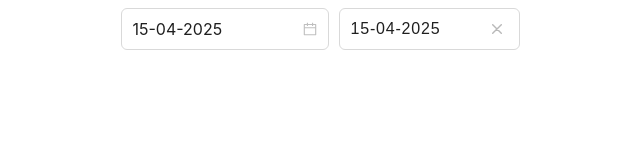
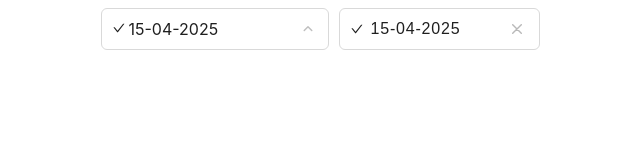
Before and after one commit to gabboyajyan/xUIDesign, a Next.js app: page / in a window 1280 px wide. Shown: the top 160 px of the page, without its empty margins (320-960 px from the left). Built offline with nearby package versions, Linux system fonts and the light colour scheme.

Commit message:
Added new props: defaultValue, inputReadOnly, prefix, suffix on datepicker.

```diff
--- a/src/app/page.tsx
+++ b/src/app/page.tsx
@@ -18,6 +18,7 @@ import {
 // import Upload from "@/xUiDesign/components/Upload"
 import DatePicker from "@/xUiDesign/components/DatePicker"
 import dayjs from "dayjs";
+import { ArrowIcon, CheckIcon } from "@/xUiDesign/components/icons";
 
 export default function Home() {
     // const form = useForm();
@@ -199,14 +200,27 @@ export default function Home() {
                 value={dayjs(new Date())}
                 disabledDate={disabledDate}
                 placement="topLeft"
+                allowClear
+                defaultOpen={false}
+                prefix={<CheckIcon />}
+                inputReadOnly
+                defaultValue={dayjs(new Date('11-11-3000'))}
+                suffixIcon={<ArrowIcon isOpen />}
             />
+
             <DatePicker
                 placeholder="Select Date Date Date"
                 format={'DD-MM-YYYY'}
                 size="large"
-                value={dayjs(new Date())}
+                value={new Date()}
                 disabledDate={disabledDate}
                 placement="topLeft"
+                allowClear
+                defaultOpen={false}
+                inputReadOnly
+                defaultValue={new Date('11-11-3000')}
+                prefix={<CheckIcon />}
+                suffixIcon={<ArrowIcon isOpen />}
             />
         </div>
     )
--- a/src/xUiDesign/components/DatePicker/index.tsx
+++ b/src/xUiDesign/components/DatePicker/index.tsx
@@ -30,26 +30,29 @@ const DatePicker = ({
   format = 'YYYY-MM-DD',
   getPopupContainer,
   showToday = false,
-  allowClear = true,
+  allowClear = false,
   disabledDate,
   suffixIcon,
-  picker = 'date'
+  picker = 'date',
+  prefix,
+  defaultOpen = false,
+  inputReadOnly = false
 }: TDatePickerProps) => {
   const containerRef = useRef<HTMLDivElement>(null);
+  const initialDate = value || defaultValue;
   const popupContainerRef = useRef<HTMLElement | null>(null);
-  const initialDate = new Date(value || defaultValue || null);
   const [placementPossition, setPlacementPossition] = useState<CSSProperties>(
     {}
   );
 
-  const DateNow = new Date(initialDate);
+  const DateNow = new Date();
 
-  const [selectedDate, setSelectedDate] = useState<Date | null>(initialDate);
+  const [selectedDate, setSelectedDate] = useState<Date | undefined>(initialDate);
   const [selectedDatePlaceholder, setSelectedDatePlaceholder] = useState<
     string | undefined
-  >(formatDate(DateNow));
+  >(initialDate ? formatDate(initialDate) : undefined);
 
-  const [isOpen, setIsOpen] = useState(false);
+  const [isOpen, setIsOpen] = useState(defaultOpen);
   const [currentYear, setCurrentYear] = useState(
     initialDate ? new Date(initialDate).getFullYear() : DateNow.getFullYear()
   );
@@ -157,7 +160,7 @@ const DatePicker = ({
   };
 
   const clearSelection = () => {
-    setSelectedDate(null);
+    setSelectedDate(undefined);
     setSelectedDatePlaceholder(undefined);
     onChange?.(null, '');
   };
@@ -266,9 +269,11 @@ const DatePicker = ({
           disabled={disabled}
           onClick={() => setIsOpen(!isOpen)}
         >
+          {prefix || null}
           <input
             size={INPUT_SIZE}
             disabled={disabled}
+            readOnly={inputReadOnly}
             className={`${prefixCls}-selected-date globalEllipsis`}
             placeholder={placeholder}
             style={{ opacity: isOpen ? '0.6' : 1 }}
@@ -305,14 +310,14 @@ const DatePicker = ({
           <div className={`${prefixCls}-dropdown`} style={placementPossition}>
             <div className={`${prefixCls}-header`}>
               <div className={`${prefixCls}-nav-buttons`}>
-                <button onClick={() => setCurrentYear(y => y - 1)}>
+                <button onClick={() => setCurrentYear((y: number) => y - 1)}>
                   &laquo;
                 </button>
                 <button
                   onClick={() =>
-                    setCurrentMonth(m =>
+                    setCurrentMonth((m: number) =>
                       m === 0
-                        ? (setCurrentYear(y => y - 1), MONTH_LENGTH)
+                        ? (setCurrentYear((y: number) => y - 1), MONTH_LENGTH)
                         : m - 1
                     )
                   }
@@ -339,16 +344,16 @@ const DatePicker = ({
               <div className={`${prefixCls}-nav-buttons`}>
                 <button
                   onClick={() =>
-                    setCurrentMonth(m =>
+                    setCurrentMonth((m: number) =>
                       m === MONTH_LENGTH
-                        ? (setCurrentYear(y => y + 1), 0)
+                        ? (setCurrentYear((y: number) => y + 1), 0)
                         : m + 1
                     )
                   }
                 >
                   &rsaquo;
                 </button>
-                <button onClick={() => setCurrentYear(y => y + 1)}>
+                <button onClick={() => setCurrentYear((y: number) => y + 1)}>
                   &raquo;
                 </button>
               </div>
--- a/src/xUiDesign/components/DatePicker/style.css
+++ b/src/xUiDesign/components/DatePicker/style.css
@@ -39,7 +39,13 @@
     opacity: 0.6;
     width: 16px;
     height: 16px;
+    transition: .3s ease;
     color: var(--xui-text-color);
+}
+
+.xUi-datepicker-icon:hover {
+    opacity: 1;
+    color: var(--xui-primary-color);
 }
 
 .xUi-datepicker-selected-date {
--- a/src/xUiDesign/types/datepicker.ts
+++ b/src/xUiDesign/types/datepicker.ts
@@ -17,19 +17,20 @@ export type PanelMode =
   | 'decade';
 
 export type TDatePickerProps = DefaultProps & {
-  value?: RuleType;
+  value?: Date;
   disabled?: boolean;
   placeholder?: string;
   error?: boolean;
   feedbackIcons?: boolean;
   locale?: Locale;
   placement?: string;
+  defaultOpen?: boolean;
   allowClear?:
     | boolean
     | {
         clearIcon?: ReactNode;
       };
-  defaultValue?: RuleType;
+  defaultValue?: Date;
   disabledDate?: (
     date: RuleType,
     info: {
@@ -38,6 +39,7 @@ export type TDatePickerProps = DefaultProps & {
     }
   ) => boolean;
   suffixIcon?: ReactNode;
+  prefix?: ReactNode;
   size?: SizeType;
   format?:
     | FormatType<RuleType>
```
